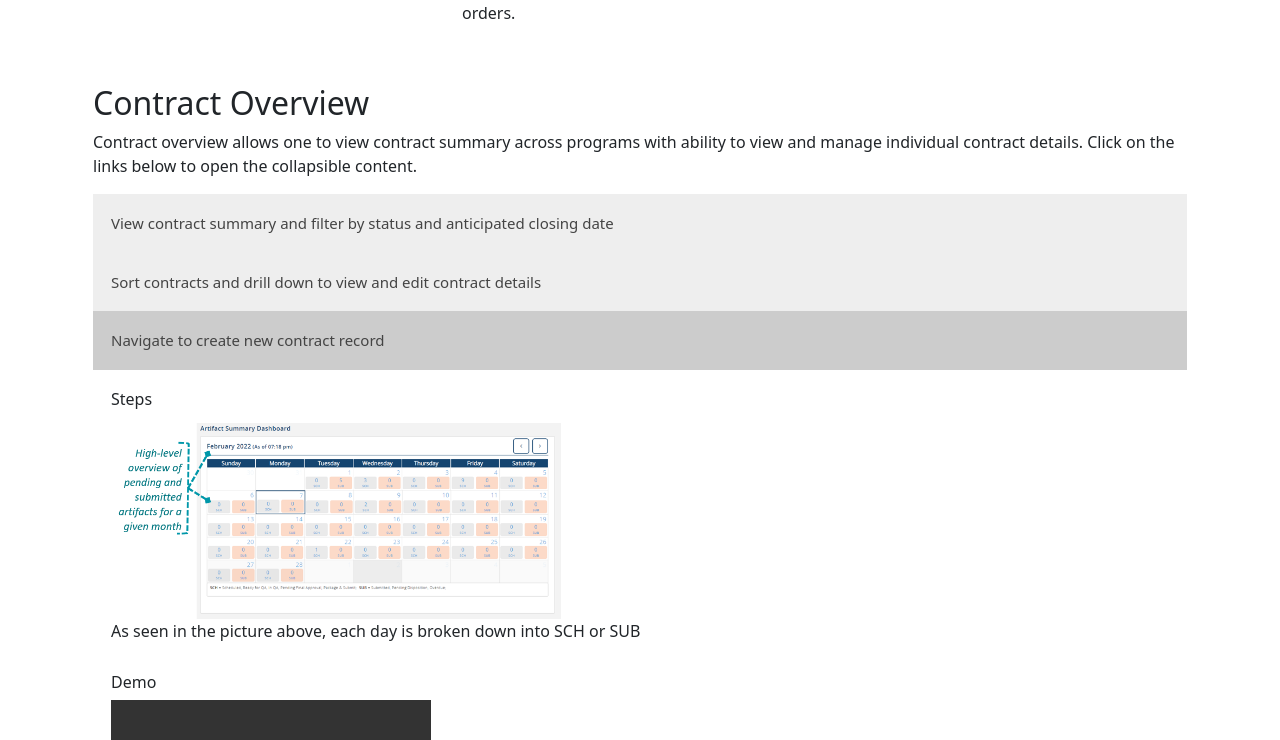
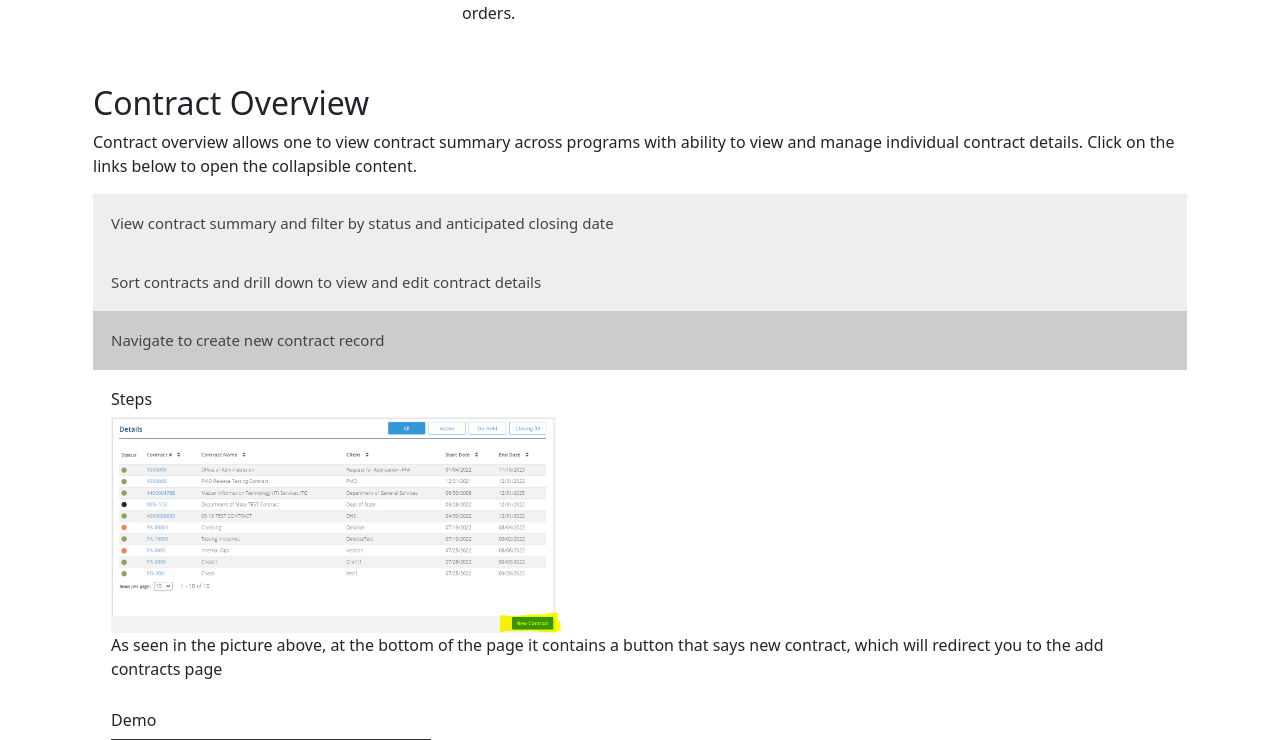
Before and after one commit to 2001mrajesh/SOPOE, a plain HTML site: page projectMan/Contracts.html in a window 1280 px wide. Both pictures are taken after a click on the button "Navigate to create new contract record". Shown: the part 665-1405 px from the top of the page. Drawn offline with nearby package versions, Linux system fonts and the light colour scheme; grey boxes are pictures that could not be loaded.

Commit message:
contracts pictures updates

```diff
--- a/projectMan/Contracts.html
+++ b/projectMan/Contracts.html
@@ -302,9 +302,9 @@
 
           <div class="space">
             <h6>Steps</h6>
-            <img src ="../Images/highlevelOverviewPMO.PNG" width="450px" >
+            <img src ="../Images/navigate to create new contract.PNG" width="450px" >
             <br>
-            <p>As seen in the picture above, each day is broken down into SCH or SUB </p>
+            <p>As seen in the picture above, at the bottom of the page it contains a button that says new contract, which will redirect you to the add contracts page </p>
           </div>
 
           <div class="space">
```
Also changed, not shown: Images/navigate to create new contract.PNG (added).
